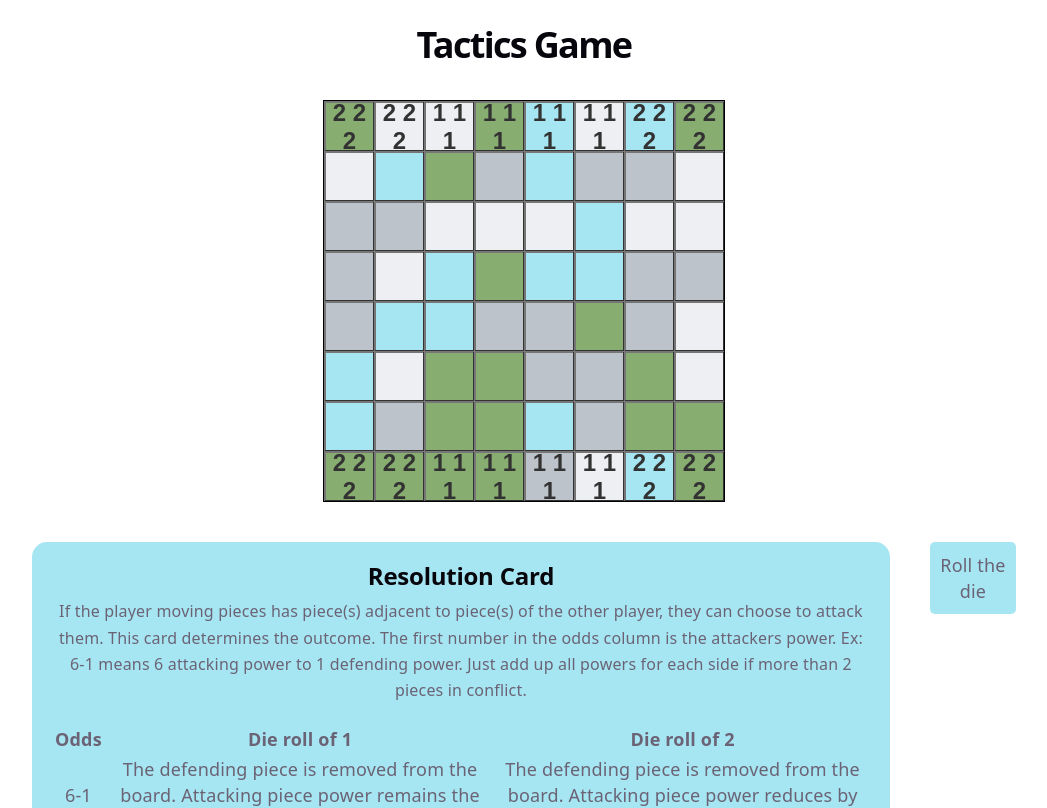
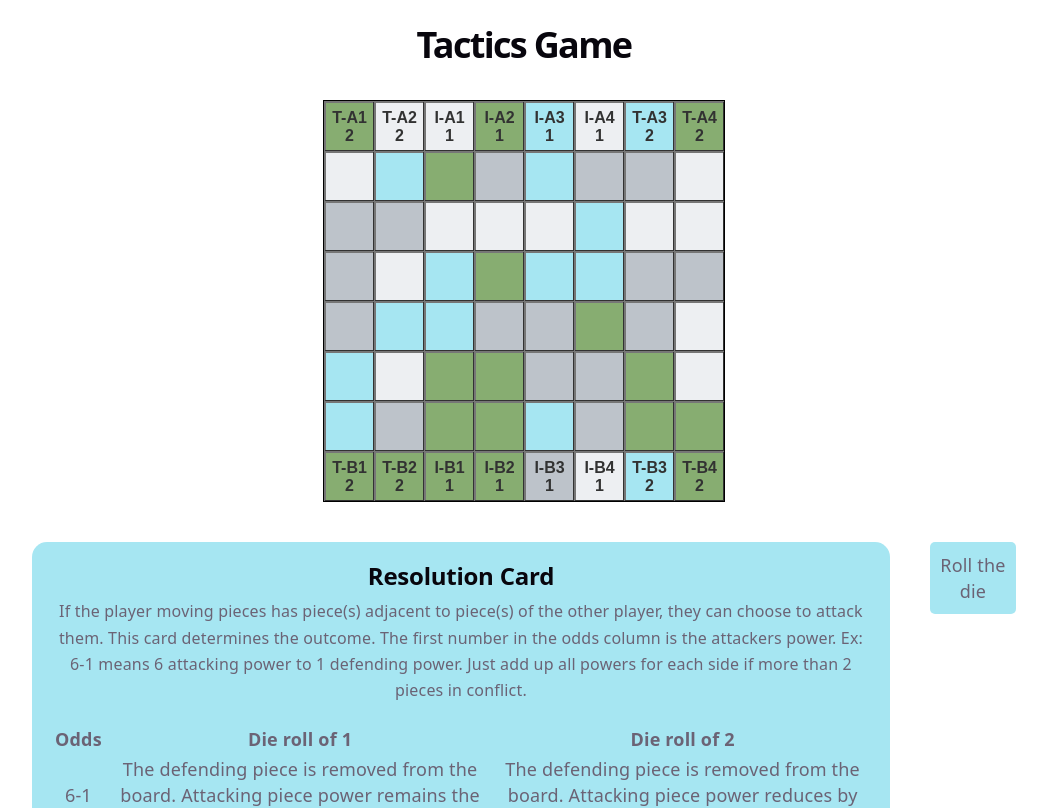
Before and after one commit to AlexNovitchkovBurbank/tactics-game, a React (Vite) app: page / in a window 1280 px wide. Shown: the top 808 px of the page, without its empty margins (116-1163 px from the left). Built offline with nearby package versions, Linux system fonts and the light colour scheme.

Commit message:
displaying a simple name

```diff
--- a/src/game/game.css
+++ b/src/game/game.css
@@ -6,9 +6,10 @@
   display: flex;
   align-items: center;
   justify-content: center;
-  font-size: 24px;
+  font-size: 16px;
   font-weight: bold;
   cursor: pointer;
+  opacity: 0.8;
 }
 
 #board {
--- a/src/game/game.tsx
+++ b/src/game/game.tsx
@@ -12,23 +12,23 @@ import features from "../features";
 
 const Game = () => {
   const [pieces, setPieces] = useState<GamePiece[]>([
-    new Tank("A-tank-1", 0, 0),
-    new Tank("A-tank-2", 0, 1),
-    new Infantry("A-infantry-1", 0, 2),
-    new Infantry("A-infantry-2", 0, 3),
-    new Infantry("A-infantry-3", 0, 4),
-    new Infantry("A-infantry-4", 0, 5),
-    new Tank("A-tank-3", 0, 6),
-    new Tank("A-tank-4", 0, 7),
+    new Tank("A", 1, 0, 0),
+    new Tank("A", 2, 0, 1),
+    new Infantry("A", 1, 0, 2),
+    new Infantry("A", 2, 0, 3),
+    new Infantry("A", 3, 0, 4),
+    new Infantry("A", 4, 0, 5),
+    new Tank("A", 3, 0, 6),
+    new Tank("A", 4, 0, 7),
 
-    new Tank("B-tank-1", 7, 0),
-    new Tank("B-tank-2", 7, 1),
-    new Infantry("B-infantry-1", 7, 2),
-    new Infantry("B-infantry-2", 7, 3),
-    new Infantry("B-infantry-3", 7, 4),
-    new Infantry("B-infantry-4", 7, 5),
-    new Tank("B-tank-3", 7, 6),
-    new Tank("B-tank-4", 7, 7),
+    new Tank("B", 1, 7, 0),
+    new Tank("B", 2, 7, 1),
+    new Infantry("B", 1, 7, 2),
+    new Infantry("B", 2, 7, 3),
+    new Infantry("B", 3, 7, 4),
+    new Infantry("B", 4, 7, 5),
+    new Tank("B", 3, 7, 6),
+    new Tank("B", 4, 7, 7),
   ]);
   const [terrain] = useState<string[]>(createTerrainArray(8, 8));
 
@@ -162,9 +162,7 @@ const updateGameBoard = (
       });
 
       const cellText = piece
-        ? piece.getPower() +
-          " " +
-          piece.getNumMovement() +
+        ? piece.getName() +
           " " +
           Math.trunc(piece.getMovementLeft() * 100) / 100
         : "";
@@ -191,7 +189,6 @@ const updateGameBoard = (
           key: `cell-${row}-${col}`,
           style: {
             backgroundColor: cellColor,
-            opacity: 0.8,
           },
           onClick: handleClick,
         },
--- a/src/gamePieces/GamePiece.ts
+++ b/src/gamePieces/GamePiece.ts
@@ -3,6 +3,7 @@ export interface GamePiece {
   move(row: number, col: number, featureType: string): void;
   attack(): number;
   getPower(): number;
+  getName(): string;
   getNumMovement(): number;
   getMovementLeft(): number;
 }
--- a/src/gamePieces/infantry.ts
+++ b/src/gamePieces/infantry.ts
@@ -9,13 +9,17 @@ class Infantry implements GamePiece {
   row: number;
   col: number;
 
-  constructor(name: string, row: number, col: number) {
-    this.name = "Infantry-" + name;
+  constructor(player: string, division: number, row: number, col: number) {
+    this.name = "I" + "-" + player + division;
     this.power = 1;
     this.numMovement = 1;
     this.movementLeft = 1;
     this.row = row;
     this.col = col;
+  }
+
+  getName(): string {
+    return this.name;
   }
 
   getPosition(): {row: number; col: number} {
--- a/src/gamePieces/tank.ts
+++ b/src/gamePieces/tank.ts
@@ -9,13 +9,17 @@ class Tank implements GamePiece {
   row: number;
   col: number;
 
-  constructor(name: string, row: number, col: number) {
-    this.name = "Tank-" + name;
+  constructor(player: string, division: number, row: number, col: number) {
+    this.name = "T" + "-" + player + division;
     this.power = 2;
     this.numMovement = 2;
     this.movementLeft = 2;
     this.row = row;
     this.col = col;
+  }
+
+  getName(): string {
+    return this.name;
   }
 
   getPosition(): { row: number; col: number } {
```
